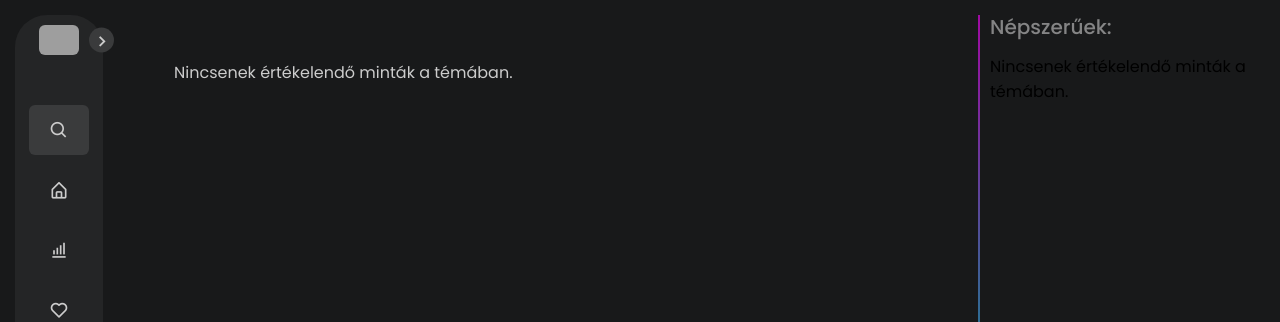
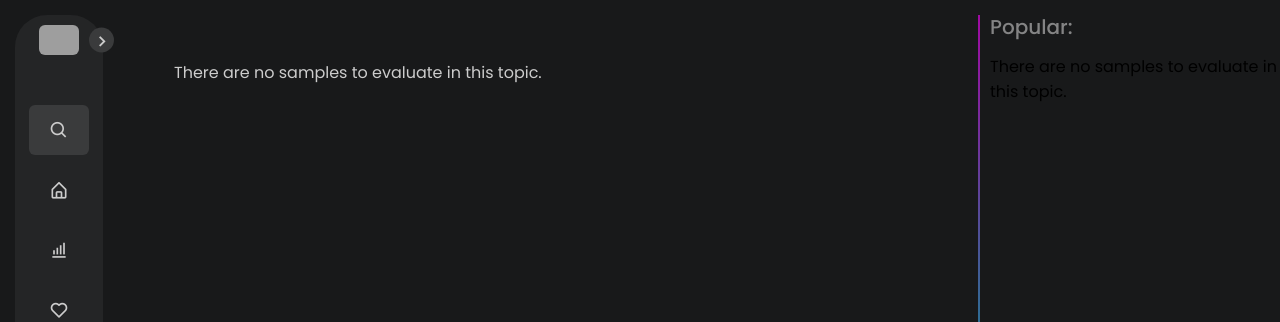
Before and after one commit to vecz-akos/SZFM-big-project, a Django app: template src/rate/templates/rate/category.html in a window 1280 px wide. Shown: the top 322 px of the page. Run offline with Django 4.2, Linux system fonts and the light colour scheme; the template is opened without the code that fills it, so the values that code supplies are empty; grey boxes are pictures that could not be loaded.

Commit message:
category.html - change text language(eng)

```diff
--- a/src/rate/templates/rate/category.html
+++ b/src/rate/templates/rate/category.html
@@ -32,42 +32,42 @@
 
                 <li class="search-box">
                     <i class='bx bx-search icon'></i>
-                    <input type="text" placeholder="Keresés...">
+                    <input type="text" placeholder="Search...">
                 </li>
 
                 <ul class="menu-links">
                     <li class="nav-link">
                         <a href="/home">
                             <i class='bx bx-home-alt icon' ></i>
-                            <span class="text nav-text">Kezdőlap</span>
+                            <span class="text nav-text">Home</span>
                         </a>
                     </li>
 
                     <li class="nav-link">
                         <a href="#">
                             <i class='bx bx-bar-chart-alt icon' ></i>
-                            <span class="text nav-text">Népszerű</span>
+                            <span class="text nav-text">Popular</span>
                         </a>
                     </li>
 
                     <li class="nav-link">
-                        <a href="#">
+                        <a href="/recommend">
                             <i class='bx bx-heart icon' ></i>
-                            <span class="text nav-text">Ajánlott</span>
+                            <span class="text nav-text">Recommended</span>
                         </a>
                     </li>
 
                     <li class="nav-link">
                         <a href="#">
                             <i class='bx bx-star icon' ></i>
-                            <span class="text nav-text">Kedvencek</span>
+                            <span class="text nav-text">Favorite</span>
                         </a>
                     </li>
 
                     <li class="nav-link">
                         <a href="#">
                             <i class='bx bx-bell icon' ></i>
-                            <span class="text nav-text">Beállítások</span>
+                            <span class="text nav-text">Settings</span>
                         </a>
                     </li>
 
@@ -79,7 +79,7 @@
                 <li class="">
                     <a href="{% url 'logout' %}">
                         <i class='bx bx-log-out icon' ></i>
-                        <span class="text nav-text">Kijelentkezés</span>
+                        <span class="text nav-text">Log Out</span>
                     </a>
                 </li>
             <!--
@@ -115,13 +115,13 @@
                     </div>
                     {% endfor %}
                 {% else %}
-                    <p class="text2">Nincsenek értékelendő minták a témában.</p>
+                    <p class="text2">There are no samples to evaluate in this topic.</p>
                 {% endif %}
                 </div>
             </div>
             <div class="myhr"></div>
             <div class="right-bar">
-                <div class="popular-text">Népszerűek:</div>
+                <div class="popular-text">Popular:</div>
                 <div class="right-cards">
                     <div class="right-cards">
                         {% if samples %}
@@ -135,7 +135,7 @@
                             </div>
                             {% endfor %}
                         {% else %}
-                            <p>Nincsenek értékelendő minták a témában.</p>
+                            <p>There are no samples to evaluate in this topic.</p>
                         {% endif %}
                     </div>
             </div>
```
